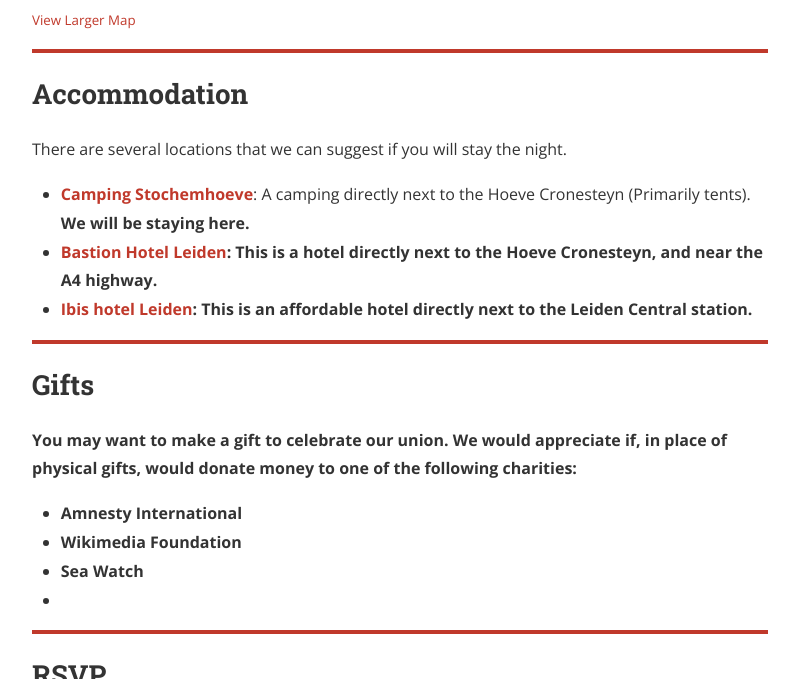
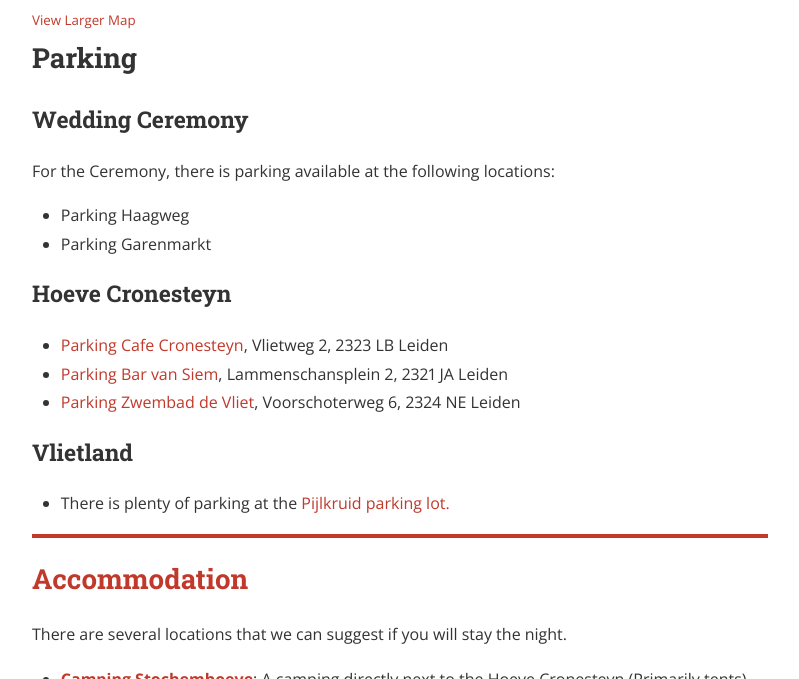
Before and after one commit to thiesgehrmann/heijmans-gehrmann, a Jekyll site: the page built from index.html, in a window 1280 px wide and 900 px high, scrolled down 2467 px, cut to the strip 221-900 px from the top of the window. Shown: the whole strip, without its empty margins (240-1039 px from the left). Built offline with Jekyll 4.4.1, drawn with Linux system fonts in a browser that asks for light colours; nearby versions of some CDN libraries.

Commit message:
updating parking

```diff
--- a/_config.yml
+++ b/_config.yml
@@ -42,6 +42,9 @@
   - EN_name: Location
     FR_name: Emplacement
     url: location
+  - EN_name: Parking
+    FR_name: Parking
+    url: parking
   - EN_name: Accommodation
     FR_name: Logements
     url: accommodation
--- a/index.html
+++ b/index.html
@@ -68,6 +68,23 @@
 
   <iframe width="100%" height="350" frameborder="0" scrolling="no" marginheight="0" marginwidth="0" src="https://www.openstreetmap.org/export/embed.html?bbox=4.455213546752931%2C52.119484821109815%2C4.466779232025147%2C52.12524867344238&amp;layer=mapnik&amp;marker=52.12236684045469%2C4.460996389389038" style="border: 1px solid black"></iframe><br/><small><a href="https://www.openstreetmap.org/?mlat=52.12237&amp;mlon=4.46100#map=17/52.12237/4.46100">View Larger Map</a></small>
 
+<h2> Parking <a id="parking"></a> </h2>
+  <h3>Wedding Ceremony </h3>
+    For the Ceremony, there is parking available at the following locations:
+    <ul>
+      <li>Parking Haagweg</li>
+      <li>Parking Garenmarkt</li>
+    </ul>
+  <h3>Hoeve Cronesteyn </h3>
+    <ul>
+      <li><a href="https://osm.org/go/0E4OFejrJ?m=&way=53007404">Parking Cafe Cronesteyn</a>, Vlietweg 2, 2323 LB Leiden</li>
+      <li><a href="https://osm.org/go/0E4OFd28E?m=">Parking Bar van Siem</a>, Lammenschansplein 2, 2321 JA Leiden</li>
+      <li><a href="https://osm.org/go/0E4Mv_kFJ?m=">Parking Zwembad de Vliet</a>, Voorschoterweg 6, 2324 NE Leiden</li>
+    </ul>
+  <h3>Vlietland</h3>
+  <ul>
+    <li>There is plenty of parking at the <a href="https://osm.org/go/0E4MitQhq?m=">Pijlkruid parking lot<a>.</li>
+  </ul>
 
 <hr/>
 <h2> Accommodation <a id="accommodation"></a> </h2>
@@ -76,7 +93,7 @@
   <ul>
     <li>
       <b><a href="https://stochemhoeve.nl">Camping Stochemhoeve</a></b>:
-      A camping directly next to the Hoeve Cronesteyn (Primarily tents). <b>We will be staying here.
+      A camping directly next to the Hoeve Cronesteyn (Primarily tents). <u><b>We will be staying here.</b></u>
     </li>
     <li>
       <b><a href="https://www.bastionhotels.com/nl-nl/hotels/hotel-leiden">Bastion Hotel Leiden</a></b>:
@@ -101,7 +118,7 @@
 <hr/>
 <h2> RSVP <a id="rsvp"></a> </h2>
 
-<iframe src="https://docs.google.com/forms/d/e/1FAIpQLSd7ZoQvQfpt7EzR_wBP-FIjXcyx1u-bfpCZLu_4rB8_egnZTA/viewform?embedded=true" width="100%" height="500" frameborder="0" marginheight="0" marginwidth="0">Loading…</iframe>
+<iframe src="https://docs.google.com/forms/d/e/1FAIpQLSd7ZoQvQfpt7EzR_wBP-FIjXcyx1u-bfpCZLu_4rB8_egnZTA/viewform?embedded=true" width="100%" height="1134" frameborder="0" marginheight="0" marginwidth="0">Loading…</iframe>
 
 <hr/>
 <h2> Music Suggestions <a id="music"></a></h2>
```
